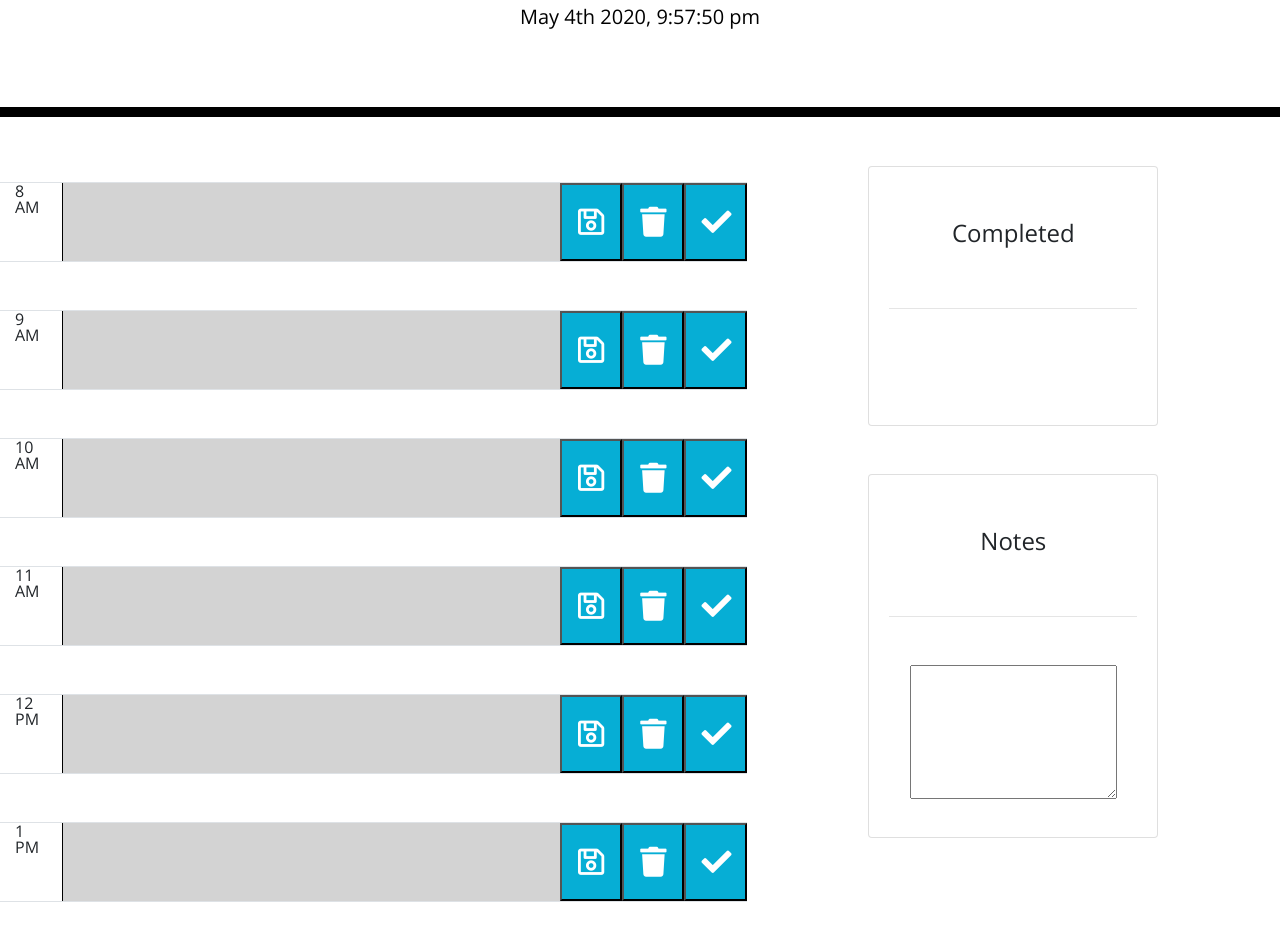
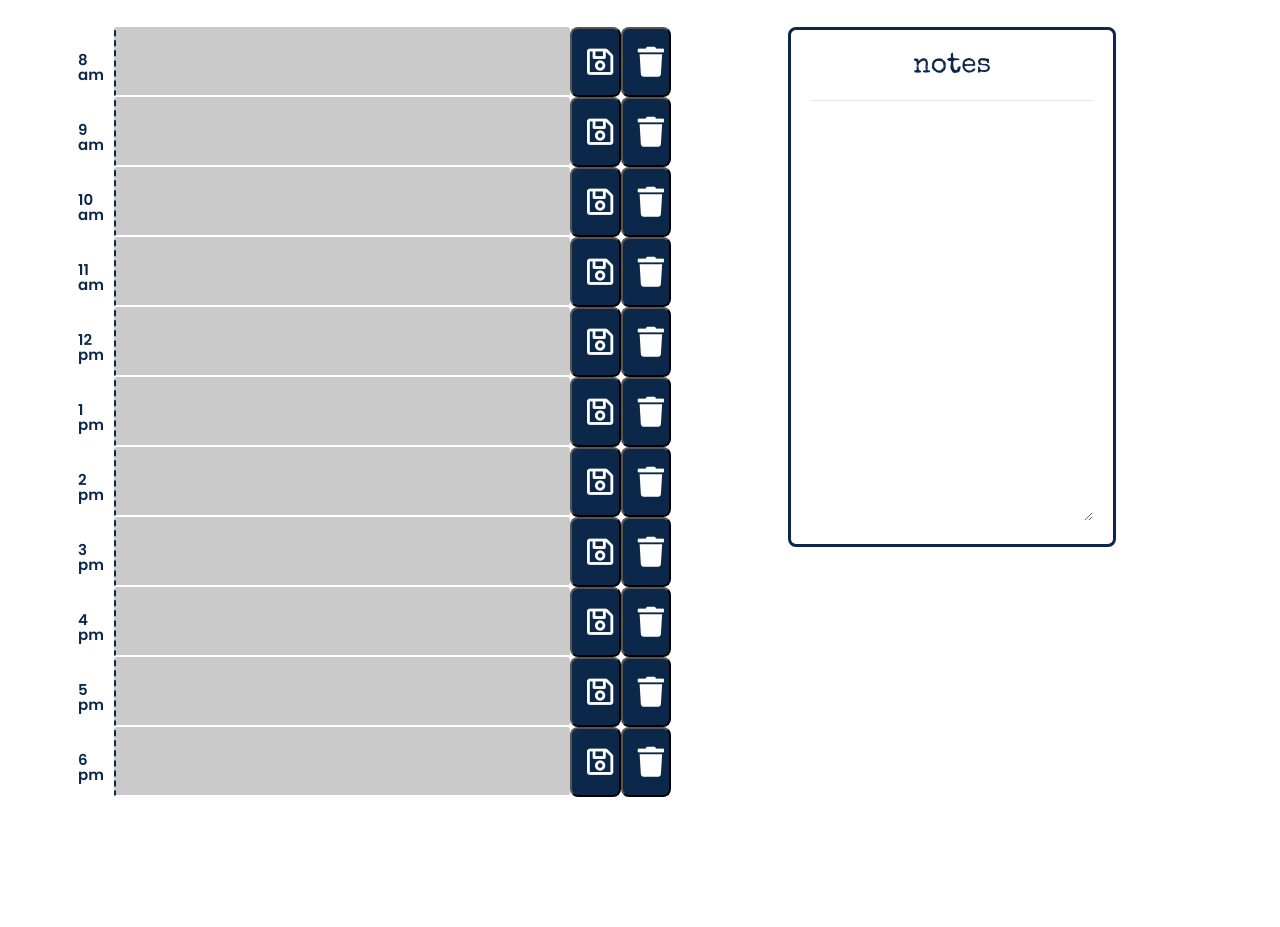
Before and after one commit to avnoto/Work-Day-Scheduler, a plain HTML site: page index.html in a window 1280 px wide. Shown: the part 187-1114 px from the top of the page. After the commit the page ends 984 px from the top, so only its background shows below. Drawn offline with nearby package versions, Linux system fonts and the light colour scheme; a web font is replaced by a local one.

Commit message:
removed check button, added styling

```diff
--- a/index.html
+++ b/index.html
@@ -10,133 +10,123 @@
         integrity="sha384-50oBUHEmvpQ+1lW4y57PTFmhCaXp0ML5d60M1M7uH2+nqUivzIebhndOJK28anvf" crossorigin="anonymous" />
     <link href="https://fonts.googleapis.com/css?family=Open+Sans&display=swap" rel="stylesheet" />
     <link rel="stylesheet" href="style.css" />
+    <link
+        href="https://fonts.googleapis.com/css2?family=Caveat:wght@400;700&family=Chelsea+Market&family=Covered+By+Your+Grace&family=Indie+Flower&family=Poppins:wght@400;500;600&family=Rock+Salt&family=Special+Elite&display=swap"
+        rel="stylesheet">
     <title>Work Day Scheduler</title>
 </head>
 
 <body>
-    <header class="jumbotron">
-        <h1 class="display-3">Work Day Scheduler</h1>
-        <p class="lead">A simple calendar app for scheduling your work day</p>
+    <header class="container-fluid">
+        <div class="row">
+            <div class="col-lg-9 mt-4">
+                <h2 class="display-3 ml-5">daily planner</h2>
+                <p class="lead ml-5" id="subheader">a simple calendar app for scheduling your day <i
+                        class="fa fa-heart"></i></small></p>
+            </div>
+            <div class="col-lg-3 date">
+                <h3 class="display-5" id="today">today's date</h3>
 
-        <!-- Displays current day and time -->
-        <p id="currentDay" class="lead"></p>
+                <p id="currentDay" class="lead"></p>
+            </div>
+        </div>
     </header>
 
     <div class="container-fluid">
-        <div class="row">
-            <div class="col-xs-12 col-sm-7 custom-panel">
+        <div class="row ml-5">
+            <div class="col-xs-12 col-lg-6 custom-panel">
 
                 <!-- Rows for hours and corresponding message with save, clear, and complete buttons -->
-                <div id="slot1" class="row justify-content-md-center border-top border-bottom slot">
-                    <div class="col-md-1 time">8 AM</div>
-                    <textarea rows="3" class="col-md-8 message" data-time="8"></textarea>
-                    <button class="col-md-1 saveBtn"><i class="far fa-save"></i></button>
-                    <button class="col-md-1 clearBtn"><i class="fas fa-trash"></i></button>
-                    <button class="col-md-1 saveBtn"><i class="fas fa-check"></i></button>
+                <div id="slot1" class="row justify-content-lg-center slot">
+                    <div class="col-lg-1 hour">8 am</div>
+                    <textarea rows="4" class="col-lg-9 message" data-time="8"></textarea>
+                    <button class="col-lg-1 saveBtn"><i class="far fa-save"></i></button>
+                    <button class="col-lg-1 clearBtn"><i class="fas fa-trash"></i></button>
                 </div>
 
-                <div id="slot2" class="row justify-content-md-center border-top border-bottom slot">
-                    <div class="col-md-1 time">9 AM</div>
-                    <textarea rows="3" class="col-md-8 message" data-time="9"></textarea>
-                    <button class="col-md-1 saveBtn"><i class="far fa-save"></i></button>
-                    <button class="col-md-1 clearBtn"><i class="fas fa-trash"></i></button>
-                    <button class="col-md-1 checkBtn"><i class="fas fa-check"></i></button>
+                <div id="slot2" class="row justify-content-lg-center slot">
+                    <div class="col-lg-1 hour">9 am</div>
+                    <textarea rows="4" class="col-lg-9 message" data-time="9"></textarea>
+                    <button class="col-lg-1 saveBtn"><i class="far fa-save"></i></button>
+                    <button class="col-lg-1 clearBtn"><i class="fas fa-trash"></i></button>
                 </div>
 
-                <div id="slot3" class="row justify-content-md-center border-top border-bottom slot">
-                    <div class="col-md-1 time">10 AM</div>
-                    <textarea rows="3" class="col-md-8 message" data-time="10"></textarea>
-                    <button class="col-md-1 saveBtn"><i class="far fa-save"></i></button>
-                    <button class="col-md-1 clearBtn"><i class="fas fa-trash"></i></button>
-                    <button class="col-md-1 checkBtn"><i class="fas fa-check"></i></button>
+                <div id="slot3" class="row justify-content-lg-center slot">
+                    <div class="col-lg-1 hour">10 am</div>
+                    <textarea rows="4" class="col-lg-9 message" data-time="10"></textarea>
+                    <button class="col-lg-1 saveBtn"><i class="far fa-save"></i></button>
+                    <button class="col-lg-1 clearBtn"><i class="fas fa-trash"></i></button>
                 </div>
 
-                <div id="slot4" class="row justify-content-md-center border-top border-bottom slot">
-                    <div class="col-md-1 time">11 AM</div>
-                    <textarea rows="3" class="col-md-8 message" data-time="11"></textarea>
-                    <button class="col-md-1 saveBtn"><i class="far fa-save"></i></button>
-                    <button class="col-md-1 clearBtn"><i class="fas fa-trash"></i></button>
-                    <button class="col-md-1 checkBtn"><i class="fas fa-check"></i></button>
+                <div id="slot4" class="row justify-content-lg-center slot">
+                    <div class="col-lg-1 hour">11 am</div>
+                    <textarea rows="4" class="col-lg-9 message" data-time="11"></textarea>
+                    <button class="col-lg-1 saveBtn"><i class="far fa-save"></i></button>
+                    <button class="col-lg-1 clearBtn"><i class="fas fa-trash"></i></button>
                 </div>
 
-                <div id="slot5" class="row justify-content-md-center border-top border-bottom slot">
-                    <div class="col-md-1 time">12 PM</div>
-                    <textarea rows="3" class="col-md-8 message" data-time="12"></textarea>
-                    <button class="col-md-1 saveBtn"><i class="far fa-save"></i></button>
-                    <button class="col-md-1 clearBtn"><i class="fas fa-trash"></i></button>
-                    <button class="col-md-1 checkBtn"><i class="fas fa-check"></i></button>
+                <div id="slot5" class="row justify-content-lg-center slot">
+                    <div class="col-lg-1 hour">12 pm</div>
+                    <textarea rows="4" class="col-lg-9 message" data-time="12"></textarea>
+                    <button class="col-lg-1 saveBtn"><i class="far fa-save"></i></button>
+                    <button class="col-lg-1 clearBtn"><i class="fas fa-trash"></i></button>
                 </div>
 
-                <div id="slot6" class="row justify-content-md-center border-top border-bottom slot">
-                    <div class="col-md-1 time">1 PM</div>
-                    <textarea rows="3" class="col-md-8 message" data-time="13"></textarea>
-                    <button class="col-md-1 saveBtn"><i class="far fa-save"></i></button>
-                    <button class="col-md-1 clearBtn"><i class="fas fa-trash"></i></button>
-                    <button class="col-md-1 checkBtn"><i class="fas fa-check"></i></button>
+                <div id="slot6" class="row justify-content-lg-center slot">
+                    <div class="col-lg-1 hour">1 pm</div>
+                    <textarea rows="4" class="col-lg-9 message" data-time="13"></textarea>
+                    <button class="col-lg-1 saveBtn"><i class="far fa-save"></i></button>
+                    <button class="col-lg-1 clearBtn"><i class="fas fa-trash"></i></button>
                 </div>
 
-                <div id="slot7" class="row justify-content-md-center border-top border-bottom slot">
-                    <div class="col-md-1 time">2 PM</div>
-                    <textarea rows="3" class="col-md-8 message" data-time="14"></textarea>
-                    <button class="col-md-1 saveBtn"><i class="far fa-save"></i></button>
-                    <button class="col-md-1 clearBtn"><i class="fas fa-trash"></i></button>
-                    <button class="col-md-1 checkBtn"><i class="fas fa-check"></i></button>
+                <div id="slot7" class="row justify-content-lg-center slot">
+                    <div class="col-lg-1 hour">2 pm</div>
+                    <textarea rows="4" class="col-lg-9 message" data-time="14"></textarea>
+                    <button class="col-lg-1 saveBtn"><i class="far fa-save"></i></button>
+                    <button class="col-lg-1 clearBtn"><i class="fas fa-trash"></i></button>
                 </div>
 
-                <div id="slot8" class="row justify-content-md-center border-top border-bottom slot">
-                    <div class="col-md-1 time">3 PM</div>
-                    <textarea rows="3" class="col-md-8 message" data-time="15"></textarea>
-                    <button class="col-md-1 saveBtn"><i class="far fa-save"></i></button>
-                    <button class="col-md-1 clearBtn"><i class="fas fa-trash"></i></button>
-                    <button class="col-md-1 checkBtn"><i class="fas fa-check"></i></button>
+                <div id="slot8" class="row justify-content-lg-center slot">
+                    <div class="col-lg-1 hour">3 pm</div>
+                    <textarea rows="4" class="col-lg-9 message" data-time="15"></textarea>
+                    <button class="col-lg-1 saveBtn"><i class="far fa-save"></i></button>
+                    <button class="col-lg-1 clearBtn"><i class="fas fa-trash"></i></button>
                 </div>
 
-                <div id="slot9" class="row justify-content-md-center border-top border-bottom slot">
-                    <div class="col-md-1 time">4 PM</div>
-                    <textarea rows="3" class="col-md-8 message" data-time="16"></textarea>
-                    <button class="col-md-1 saveBtn"><i class="far fa-save"></i></button>
-                    <button class="col-md-1 clearBtn"><i class="fas fa-trash"></i></button>
-                    <button class="col-md-1 checkBtn"><i class="fas fa-check"></i></button>
+                <div id="slot9" class="row justify-content-lg-center slot">
+                    <div class="col-lg-1 hour">4 pm</div>
+                    <textarea rows="4" class="col-lg-9 message" data-time="16"></textarea>
+                    <button class="col-lg-1 saveBtn"><i class="far fa-save"></i></button>
+                    <button class="col-lg-1 clearBtn"><i class="fas fa-trash"></i></button>
                 </div>
 
-                <div id="slot10" class="row justify-content-md-center border-top border-bottom slot">
-                    <div class="col-md-1 time">5 PM</div>
-                    <textarea rows="3" class="col-md-8 message" data-time="17"></textarea>
-                    <button class="col-md-1 saveBtn"><i class="far fa-save"></i></button>
-                    <button class="col-md-1 clearBtn"><i class="fas fa-trash"></i></button>
-                    <button class="col-md-1 checkBtn"><i class="fas fa-check"></i></button>
+                <div id="slot10" class="row justify-content-lg-center slot">
+                    <div class="col-lg-1 hour">5 pm</div>
+                    <textarea rows="4" class="col-lg-9 message" data-time="17"></textarea>
+                    <button class="col-lg-1 saveBtn"><i class="far fa-save"></i></button>
+                    <button class="col-lg-1 clearBtn"><i class="fas fa-trash"></i></button>
                 </div>
-                <div id="slot11" class="row justify-content-md-center border-top border-bottom slot">
-                    <div class="col-md-1 time">6 PM</div>
-                    <textarea rows="3" class="col-md-8 message" data-time="18"></textarea>
-                    <button class="col-md-1 saveBtn"><i class="far fa-save"></i></button>
-                    <button class="col-md-1 clearBtn"><i class="fas fa-trash"></i></button>
-                    <button class="col-md-1 checkBtn"><i class="fas fa-check"></i></button>
+                <div id="slot11" class="row justify-content-lg-center slot">
+                    <div class="col-lg-1 hour">6 pm</div>
+                    <textarea rows="4" class="col-lg-9 message" data-time="18"></textarea>
+                    <button class="col-lg-1 saveBtn"><i class="far fa-save"></i></button>
+                    <button class="col-lg-1 clearBtn"><i class="fas fa-trash"></i></button>
                 </div>
             </div>
             <!-- Empty col for spacing -->
             <div class="col"></div>
-            <div class="col-xs-12 col-sm-3">
-                <!-- Section for completed items -->
-                <div class="card">
-                    <div class="card-body text-center">
-                        <h4 class="card-title">Completed</h4>
-                        <hr>
-                        <!-- Empty div that will append completed items to it -->
-                        <div class="completed-items" data-text="checked"></div>
-                    </div>
-                </div>
-                <!-- Section for user's notes -->
-                <div class="card">
-                    <div class="card-body text-center">
-                        <h4 class="card-title">Notes</h4>
-                        <hr>
-                        <textarea rows="8" id="text-notes" class="col-md-10 notes" data-input="notes"></textarea>
+            <!-- Section for user's notes -->
+            <div class="col-xs-12 col-lg-5">
+                <div class="row mr-2 ml-0">
+                    <div class="card">
+                        <div class="card-body text-center">
+                            <h3 class="card-title">notes</h3>
+                            <hr class="note-hr">
+                            <textarea rows="25" id="text-notes" class="col-lg-12 notes" data-input="notes"></textarea>
+                        </div>
                     </div>
                 </div>
             </div>
-            <!-- Empty col for spacing -->
-            <div class="col"></div>
         </div>
     </div>
 
--- a/script.js
+++ b/script.js
@@ -13,7 +13,7 @@ function doInit() {
 }
 //displays current day in jumbotron
 function currentDay() {
-    let currentDay = moment().format('MMMM Do YYYY, h:mm:ss a');
+    let currentDay = moment().format('MMMM Do YYYY, h:mm a');
     $("#currentDay").text(currentDay);
     };
 
@@ -71,11 +71,6 @@ function retrieveText() {
         //sets the text in notes element
         $(".notes").text(notes);
 
-        const checkedID = $(".completed-items").attr("data-text");
-
-        const userText = localStorage.getItem(checkedID);
-
-        $(".completed-items").text(userText);
 
 
 }
@@ -112,23 +107,6 @@ $(".clearBtn").on("click", function () {
 
 });
 
-//on click function or completed button
-$(".checkBtn").on("click", function () {
-
-    // get text id from completed tag
-    const checkedID = $(this).siblings(".message").attr("data-text");
-
-    //get text of user's input
-    const userText = $(this).siblings(".message").val("");
-
-    //append text to completed section
-    $(".completed-items").append(userText);
-
-
-    localStorage.setItem(checkedID, userText);
-
-
-});
 
 
 //on click function for when user clicks on body after typing notes in Notes box
--- a/style.css
+++ b/style.css
@@ -1,69 +1,96 @@
 body {
-    font-family: 'Open Sans', sans-serif;
+    font-family: 'Poppins', sans-serif;
+    font-weight: 600;
     font-size: 16px;
     line-height: 1;
+    color: #0B274A;
   }
 
   .message {
     background: transparent;
     border: none;
     resize: none;
-    color: #000000;
-    border-left: 1px solid black;
-    padding: 10px;
+    border-left: 2px dashed #0B274A;
+    border-bottom: 2px solid white;
+    border-radius: 3px;
+
   }
 
   .jumbotron {
-    text-align: center;
     background-color: transparent;
-    color: black;
     border-radius: 0;
-    border-bottom: 10px solid black;
     margin: 0;
+
   }
 
   .description{
     white-space: pre-wrap;
   }
 
-  .time-block{
+  .time-block {
     text-align: center;
     border-radius: 15px;
   }
 
-  .row {
-    white-space: pre-wrap;
-    height: 80px;
-    border-top: 1px solid white;;
-  }
-
-  .hour {
-    background-color: #ffffff;
-    color: #000000;
-    border-top: 1px dashed #000000;
-  }
-
   .past {
-    background-color: #d3d3d3;
-    color: white;
+    background-color: #CACACA;
+    color: #0B274A;
   }
 
   .present {
-    background-color: #ff6961;
-    color: white;
+    background-color: #F79286;
+    color: #0B274A;
   }
 
   .future {
-    background-color: #77dd77;
-    color: white;
+    background-color: #A8DCD8;
+    color: #0B274A;
   }
 
-  .saveBtn, .clearBtn, .checkBtn {
-    background-color: #06AED5;
+  .saveBtn, .clearBtn {
+    background-color: #0B274A;
     color: white;
     font-size: 30px;
+    border-radius: 8px;
   }
 
-  #text-entry-notes {
+  #text-notes {
     border: none;
   }
+
+.card {
+  width: 70%;
+  border-color: #0B274A;
+  border-width: 3px;
+  border-radius: 8px;
+
+}
+.hour {
+  margin-top: 25px;
+  font-size: 15px;
+}
+
+header {
+  padding: 30px;
+}
+
+/* .display-3, #subheader {
+   margin-left: 130px;
+   margin-top: 5px;
+
+} */
+
+h2, #today, .card-title {
+  font-family: 'Special Elite', cursive;
+  color: #0B274A;
+}
+
+#subheader, #currentDay, .hour {
+  font-family: 'Poppins', sans-serif;
+  color: #0B274A;
+}
+
+.date {
+  margin-top: 60px;
+
+}
```
